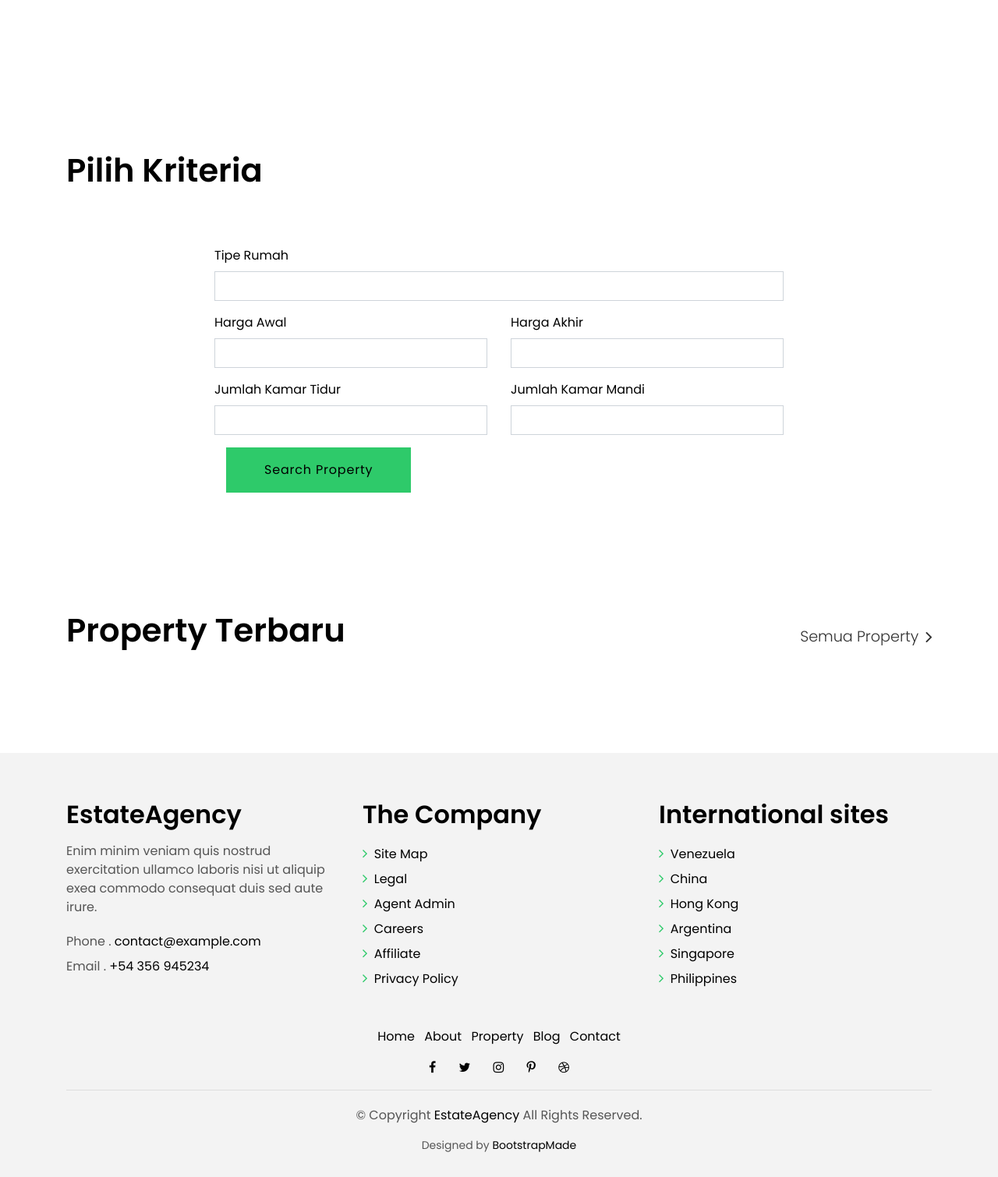
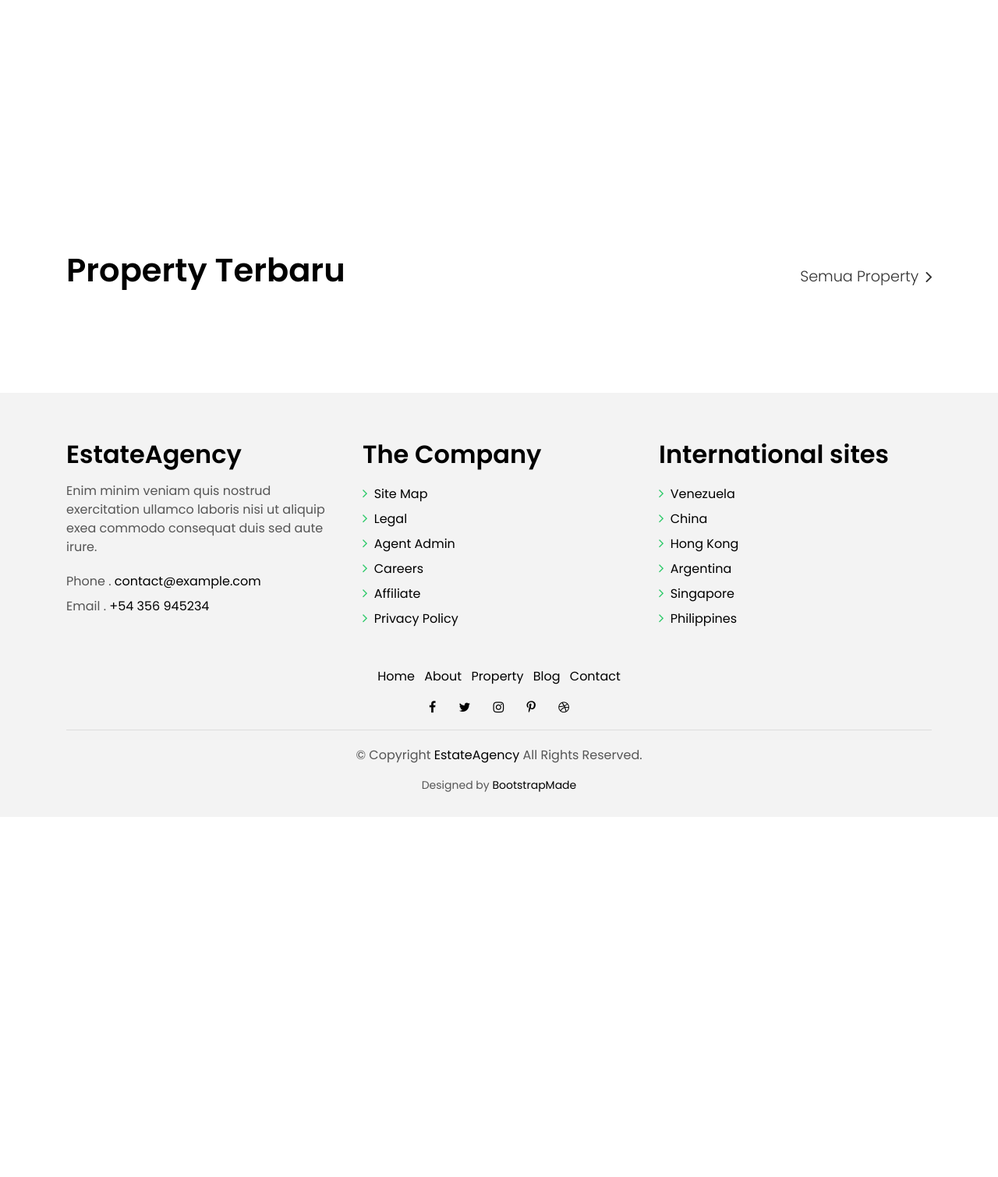
Before and after one commit to azkaChaniago/dss_property, a Django app: page / in a window 1280 px wide. Shown: the part 734-2244 px from the top of the page at 78% size. After the commit the page ends 1750 px from the top, so only its background shows below. Run offline with Django 3.2, Linux system fonts and the light colour scheme; a user stored in the database is signed in; tables that the repository leaves empty hold one stand-in row (values such as "Sample post"); some libraries are stand-ins or nearby versions.

Commit message:
move the search form into right panel

```diff
--- a/property/templates/components/header.html
+++ b/property/templates/components/header.html
@@ -1,3 +1,4 @@
+{% load widget_tweaks %}
 <div class="click-closed"></div>
 <!--/ Form Search Star /-->
 <div class="box-collapse">
@@ -6,108 +7,56 @@
   </div>
   <span class="close-box-collapse right-boxed ion-ios-close"></span>
   <div class="box-collapse-wrap form">
-    <form class="form-a">
+    <form class="form-a" method="POST" action="{% url 'home' %}">
+      {% csrf_token %}
       <div class="row">
-        <div class="col-md-12 mb-2">
+        <div class="col-12">
           <div class="form-group">
-            <label for="Type">Keyword</label>
-            <input
-              type="text"
-              class="form-control form-control-lg form-control-a"
-              placeholder="Keyword"
-            />
+            <label for="{% render_field estate_forms.lot_type.id_for_label %}">
+              {% render_field estate_forms.lot_type.label %}
+            </label>
+            {% render_field estate_forms.lot_type class+='form-control' %}
           </div>
         </div>
-        <div class="col-md-6 mb-2">
+      </div>
+      <div class="row">
+        <div class="col-6">
           <div class="form-group">
-            <label for="Type">Type</label>
-            <select
-              class="form-control form-control-lg form-control-a"
-              id="Type"
-            >
-              <option>All Type</option>
-              <option>For Rent</option>
-              <option>For Sale</option>
-              <option>Open House</option>
-            </select>
+            <label for="{% render_field estate_forms.start_price.id_for_label %}">
+              {% render_field estate_forms.start_price.label %}
+            </label>
+            {% render_field estate_forms.start_price class+='form-control' %}
           </div>
         </div>
-        <div class="col-md-6 mb-2">
+        <div class="col-6">
           <div class="form-group">
-            <label for="city">City</label>
-            <select
-              class="form-control form-control-lg form-control-a"
-              id="city"
-            >
-              <option>All City</option>
-              <option>Alabama</option>
-              <option>Arizona</option>
-              <option>California</option>
-              <option>Colorado</option>
-            </select>
+            <label for="{% render_field estate_forms.end_price.id_for_label %}">
+              {% render_field estate_forms.end_price.label %}
+            </label>
+            {% render_field estate_forms.end_price class+='form-control' %}
           </div>
         </div>
-        <div class="col-md-6 mb-2">
+      </div>
+      <div class="row">
+        <div class="col-6">
           <div class="form-group">
-            <label for="bedrooms">Bedrooms</label>
-            <select
-              class="form-control form-control-lg form-control-a"
-              id="bedrooms"
-            >
-              <option>Any</option>
-              <option>01</option>
-              <option>02</option>
-              <option>03</option>
-            </select>
+            <label for="{% render_field estate_forms.bedroom.id_for_label %}">
+              {% render_field estate_forms.bedroom.label %}
+            </label>
+            {% render_field estate_forms.bedroom class+='form-control' %}
           </div>
         </div>
-        <div class="col-md-6 mb-2">
+        <div class="col-6">
           <div class="form-group">
-            <label for="garages">Garages</label>
-            <select
-              class="form-control form-control-lg form-control-a"
-              id="garages"
-            >
-              <option>Any</option>
-              <option>01</option>
-              <option>02</option>
-              <option>03</option>
-              <option>04</option>
-            </select>
+            <label for="{% render_field estate_forms.bathroom.id_for_label %}">
+              {% render_field estate_forms.bathroom.label %}
+            </label>
+            {% render_field estate_forms.bathroom class+='form-control' %}
           </div>
         </div>
-        <div class="col-md-6 mb-2">
-          <div class="form-group">
-            <label for="bathrooms">Bathrooms</label>
-            <select
-              class="form-control form-control-lg form-control-a"
-              id="bathrooms"
-            >
-              <option>Any</option>
-              <option>01</option>
-              <option>02</option>
-              <option>03</option>
-            </select>
-          </div>
-        </div>
-        <div class="col-md-6 mb-2">
-          <div class="form-group">
-            <label for="price">Min Price</label>
-            <select
-              class="form-control form-control-lg form-control-a"
-              id="price"
-            >
-              <option>Unlimite</option>
-              <option>$50,000</option>
-              <option>$100,000</option>
-              <option>$150,000</option>
-              <option>$200,000</option>
-            </select>
-          </div>
-        </div>
-        <div class="col-md-12">
-          <button type="submit" class="btn btn-b">Search Property</button>
-        </div>
+      </div>
+      <div class="col-md-12">
+        <button type="submit" class="btn btn-b">Cari</button>
       </div>
     </form>
   </div>
@@ -148,7 +97,7 @@
     >
       <ul class="navbar-nav">
         <li class="nav-item">
-          <a class="nav-link active" href="index.html">Home</a>
+          <a class="nav-link active" href="{% url 'home' %}">Home</a>
         </li>
         <li class="nav-item">
           <a class="nav-link" href="about.html">About</a>
--- a/property/templates/home.html
+++ b/property/templates/home.html
@@ -28,7 +28,9 @@
                     {{ est.name }}
                   </h1>
                   <p class="intro-subtitle intro-price">
-                    <a href="#"><span class="price-a">harga | Rp {% calculate_price est.price %}</span></a>
+                    <a href="{% url 'estate_detail' est.pk %}">
+                      <span class="price-a">harga | Rp {% calculate_price est.price %}</span>
+                    </a>
                   </p>
                 </div>
               </div>
@@ -45,71 +47,16 @@
 <!--/ Services Star /-->
 <section class="section-services section-t8">
   <div class="container">
+    {% if query_results %}
     <div class="row">
       <div class="col-md-12">
         <div class="title-wrap d-flex justify-content-between">
           <div class="title-box">
-            <h2 class="title-a">Pilih Kriteria</h2>
+            <h2 class="title-a">Hasil Pencarian</h2>
           </div>
         </div>
       </div>
     </div>
-    <div class="row">
-      <form class="form-a col-8 offset-2" method="POST" action="{% url 'home' %}">
-        {% csrf_token %}
-        <div class="row">
-          <div class="col-12">
-            <div class="form-group">
-              <label for="{% render_field estate_forms.lot_type.id_for_label %}">
-                {% render_field estate_forms.lot_type.label %}
-              </label>
-              {% render_field estate_forms.lot_type class+='form-control' %}
-            </div>
-          </div>
-        </div>
-        <div class="row">
-          <div class="col-6">
-            <div class="form-group">
-              <label for="{% render_field estate_forms.start_price.id_for_label %}">
-                {% render_field estate_forms.start_price.label %}
-              </label>
-              {% render_field estate_forms.start_price class+='form-control' %}
-            </div>
-          </div>
-          <div class="col-6">
-            <div class="form-group">
-              <label for="{% render_field estate_forms.end_price.id_for_label %}">
-                {% render_field estate_forms.end_price.label %}
-              </label>
-              {% render_field estate_forms.end_price class+='form-control' %}
-            </div>
-          </div>
-        </div>
-        <div class="row">
-          <div class="col-6">
-            <div class="form-group">
-              <label for="{% render_field estate_forms.bedroom.id_for_label %}">
-                {% render_field estate_forms.bedroom.label %}
-              </label>
-              {% render_field estate_forms.bedroom class+='form-control' %}
-            </div>
-          </div>
-          <div class="col-6">
-            <div class="form-group">
-              <label for="{% render_field estate_forms.bathroom.id_for_label %}">
-                {% render_field estate_forms.bathroom.label %}
-              </label>
-              {% render_field estate_forms.bathroom class+='form-control' %}
-            </div>
-          </div>
-        </div>
-        <div class="col-md-12">
-          <button type="submit" class="btn btn-b">Search Property</button>
-        </div>
-      </form>
-    </div>
-    <br>
-    {% if query_results %}
     <div class="row">
       {% for res in query_results%}
       <div class="carousel-item-b">
@@ -121,7 +68,7 @@
             <div class="card-overlay-a-content">
               <div class="card-header-a">
                 <h2 class="card-title-a">
-                  <a href="property-single.html"
+                  <a href="{% url 'estate_detail' res.pk %}"
                     >{{ res.lot_type }} <br />
                     {{ res.name }}</a
                   >
@@ -131,7 +78,7 @@
                 <div class="price-box d-flex">
                   <span class="price-a">harga | Rp {% calculate_price res.price %}</span>
                 </div>
-                <a href="{% url 'estate_detail' res.id %}" class="link-a"
+                <a href="{% url 'estate_detail' res.pk %}" class="link-a"
                   >Click here to view
                   <span class="ion-ios-arrow-forward"></span>
                 </a>
@@ -175,7 +122,7 @@
             <h2 class="title-a">Property Terbaru</h2>
           </div>
           <div class="title-link">
-            <a href="property-grid.html"
+            <a href="#"
               >Semua Property
               <span class="ion-ios-arrow-forward"></span>
             </a>
@@ -194,7 +141,7 @@
             <div class="card-overlay-a-content">
               <div class="card-header-a">
                 <h2 class="card-title-a">
-                  <a href="property-single.html"
+                  <a href="{% url 'estate_detail' est.id %}"
                     >{{ est.lot_type }} <br />
                     {{ est.name }}</a
                   >
--- a/property/views.py
+++ b/property/views.py
@@ -83,7 +83,6 @@ def home(request):
         })
 
     recomendations = get_recomendation(criteria)
-    print(recomendations)
     """
     Finding calculation is finished here
     the rest is orm the recomendations id into Estate model
```
